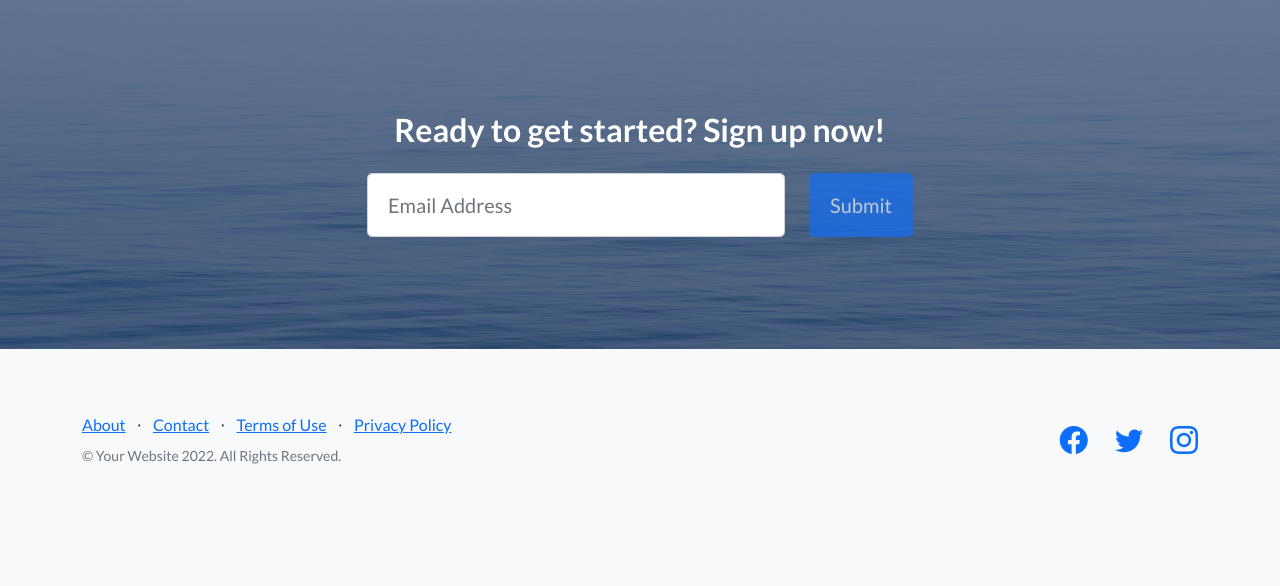
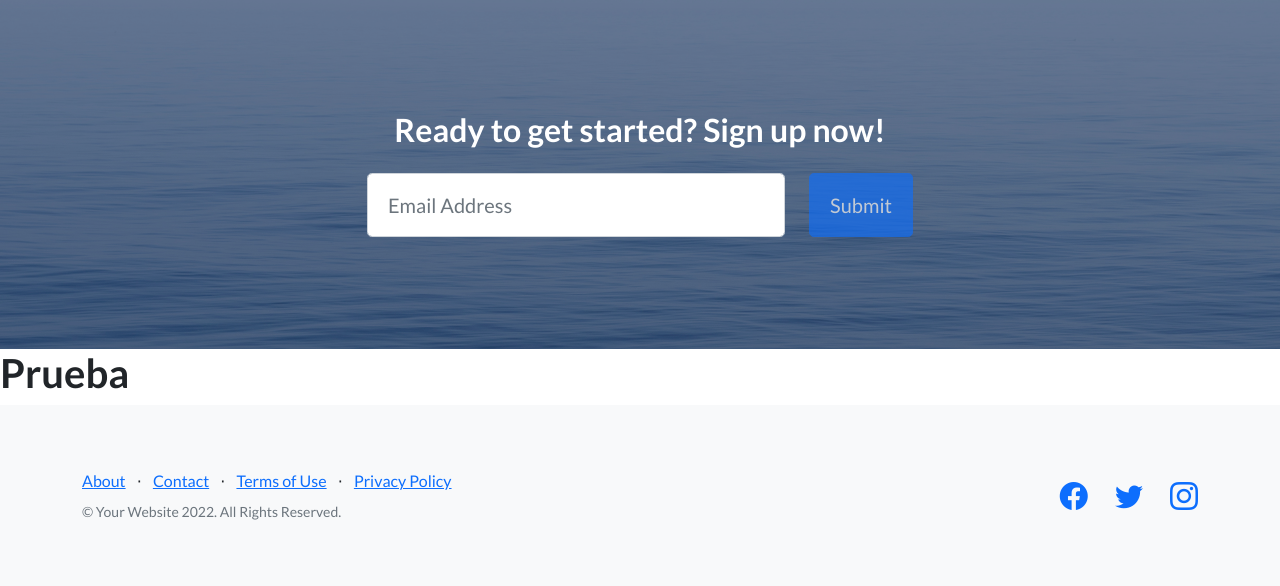
Before and after one commit to LuquiGole/proyecto-final, a Django app: page /inicio/ in a window 1280 px wide. Shown: the part 3252-3838 px from the top of the page. Before the commit the page ends 3716 px from the top, so only its background shows below. Run offline with Django 4.2, Linux system fonts and the light colour scheme; some libraries are stand-ins or nearby versions.

Commit message:
Prueba herencia template

```diff
--- a/ProyectoFinal/Blog/templates/inicio.html
+++ b/ProyectoFinal/Blog/templates/inicio.html
@@ -4,4 +4,6 @@
 
 {% block contenidoQueCambia %}
 
+<h1>Prueba </h1>
+
 {% endblock %}
```
